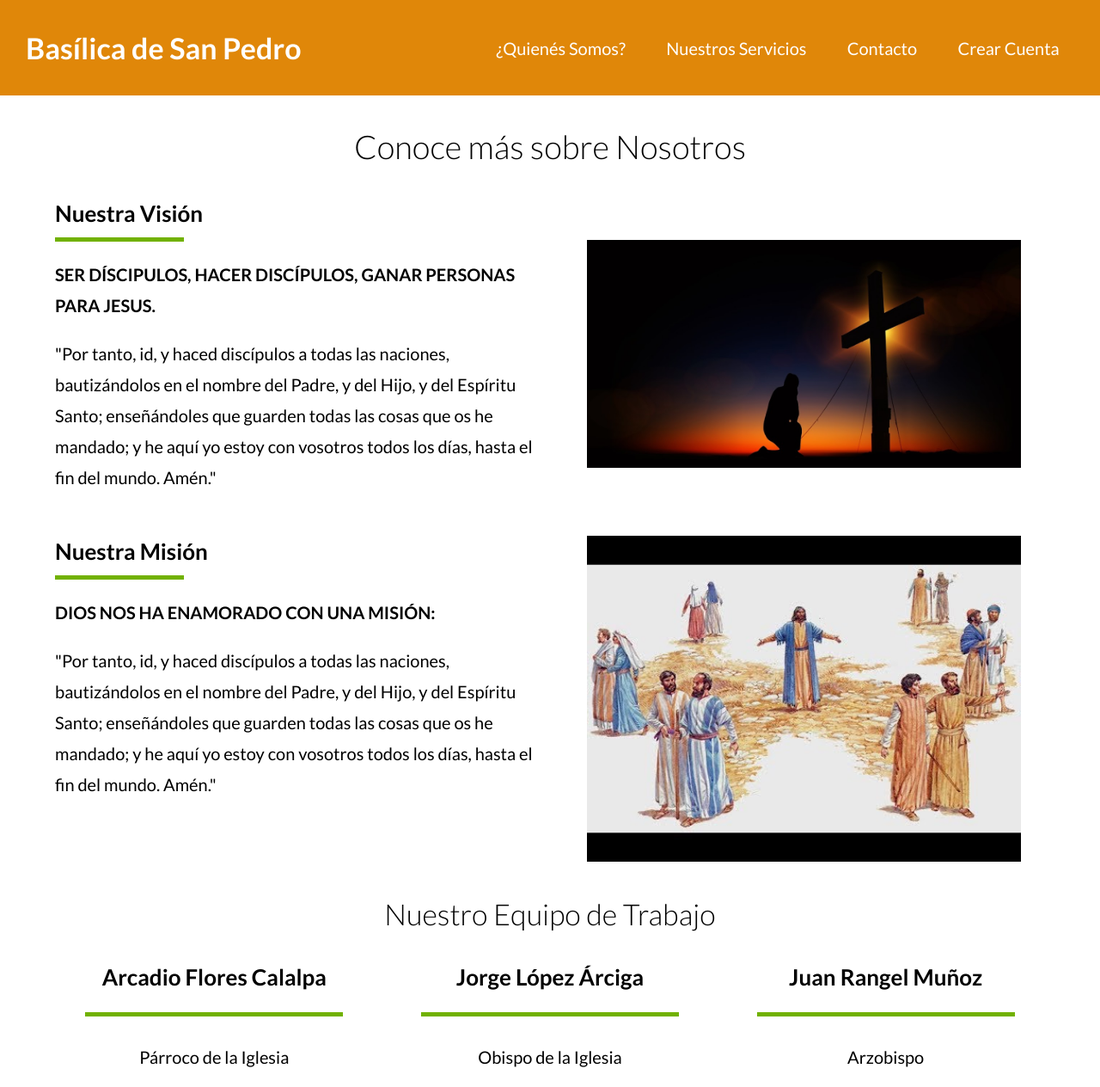
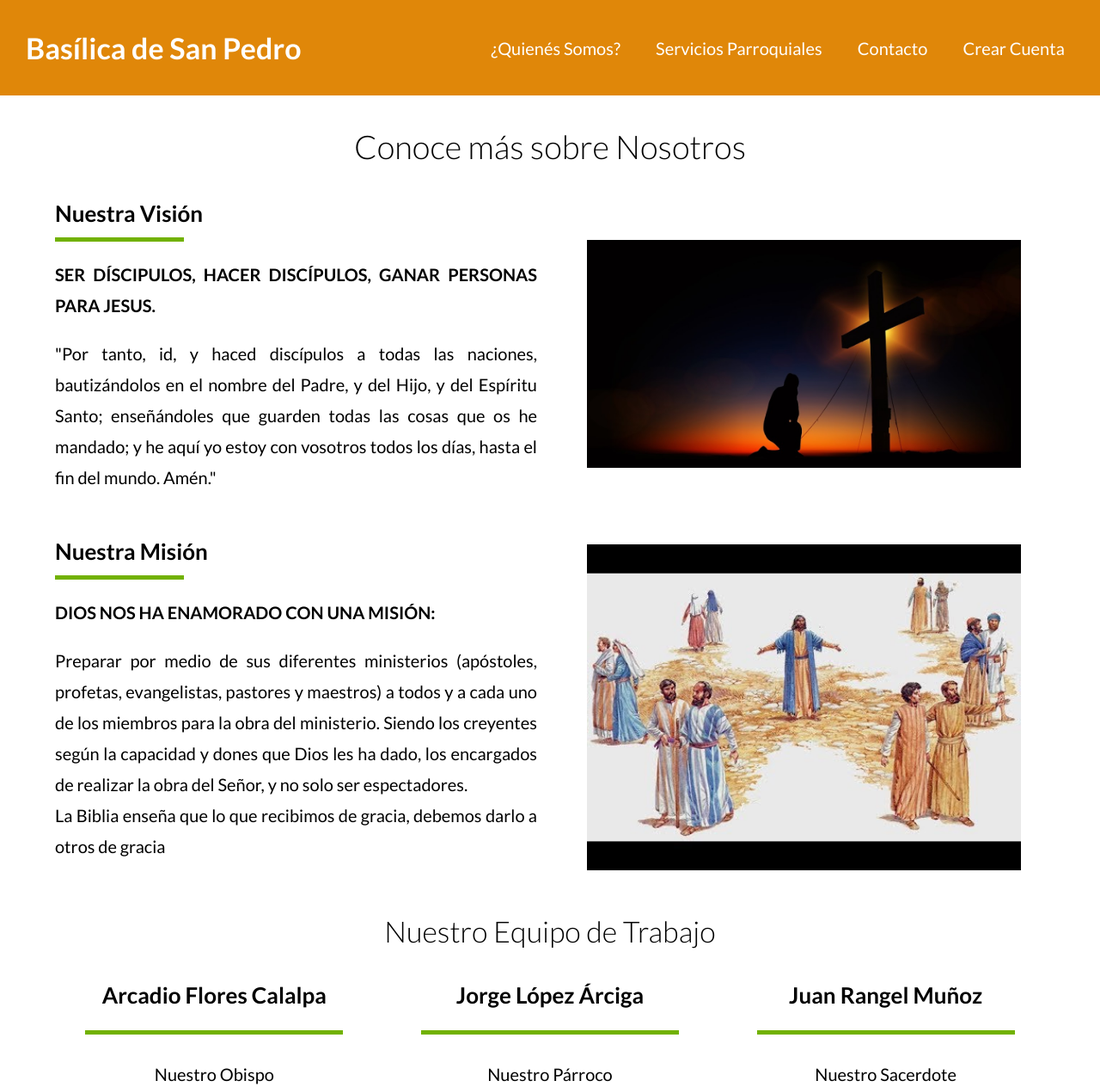
Before and after one commit to MarcoHdezH/Proyecto_Web, a PHP site: page /nosotros.php in a window 1280 px wide. Shown: the top 1264 px of the page at 86% size. Run offline with PHP 8.4, Linux system fonts and the light colour scheme; style sheets or scripts are compiled from the project's sources.

Commit message:
Nosotros y Contacto Terminado

```diff
--- a/includes/templates/footer.php
+++ b/includes/templates/footer.php
@@ -5,7 +5,7 @@
         </div>
         <nav class="navegacion">
             <a href="/nosotros.php">¿Quienés Somos?</a>
-            <a href="/servicios.php">Nuestros Servicios</a>
+            <a href="/servicios.php">Servicios Parroquiales</a>
             <a href="/contacto.php">Contacto</a>
             <a href="/login.php">Crear Cuenta</a>
         </nav>
--- a/includes/templates/header.php
+++ b/includes/templates/header.php
@@ -13,7 +13,7 @@
             <a href="/index.php"><h2>Basílica de San Pedro</h2></a>
             <nav class="navegacion">
                 <a href="/nosotros.php">¿Quienés Somos?</a>
-                <a href="/servicios.php">Nuestros Servicios</a>
+                <a href="/servicios.php">Servicios Parroquiales</a>
                 <a href="/contacto.php">Contacto</a>
                 <a href="/login.php">Crear Cuenta</a>
             </nav>
--- a/nosotros.php
+++ b/nosotros.php
@@ -20,7 +20,7 @@ include "includes/templates/header.php";
         <div class="vision">
             <h4>Nuestra Misión</h4>
             <p class="lema">Dios nos ha enamorado con una misión:</p>
-            <p>"Por tanto, id, y haced discípulos a todas las naciones, bautizándolos en el nombre del Padre, y del Hijo, y del Espíritu Santo; enseñándoles que guarden todas las cosas que os he mandado; y he aquí yo estoy con vosotros todos los días, hasta el fin del mundo. Amén."</p>
+            <p>Preparar por medio de sus diferentes ministerios (apóstoles, profetas, evangelistas, pastores y maestros) a todos y a cada uno de los miembros para la obra del ministerio. Siendo los creyentes según la capacidad y dones que Dios les ha dado, los encargados de realizar la obra del Señor, y no solo ser espectadores. <br>La Biblia enseña que lo que recibimos de gracia, debemos darlo a otros de gracia</p>
 
         </div>
         <div class="contenedor imagen">
@@ -33,21 +33,35 @@ include "includes/templates/header.php";
         <div class="sacerdotes">
             <article>
                 <h4>Arcadio Flores Calalpa</h4>
-                <p>Párroco de la Iglesia</p>
+                <p>Nuestro Obispo</p>
                 <img src="/build/img/sacerdote1.webp">
             </article>
 
             <article>
                 <h4>Jorge López Árciga</h4>
-                <p>Obispo de la Iglesia</p>
+                <p>Nuestro Párroco</p>
                 <img src="/build/img/sacerdote2.webp">
             </article>
 
             <article>
                 <h4>Juan Rangel Muñoz</h4>
-                <p>Arzobispo</p>
+                <p>Nuestro Sacerdote</p>
                 <img src="/build/img/sacerdote3.webp">
             </article>
+        </div>
+    </section>
+
+    <section class="contenedor accesibilidad">
+        <div>
+            <h4>Horarios de Misa</h4>
+            <p class="informacion-meta">Lunes a Viernes <span>10:00am - 4:00pm</span></p>
+            <p class="informacion-meta">Fines de Semana <span>10:00am - 2:00pm</span></p>
+            <p class="informacion-meta">Para cualquier duda sobre los horarios llamar al <span>222-1237899</span></p>
+            <p class="informacion-meta">¿Tienes Dudas sobre algo? Envianos un Mensaje <span><a href="/contacto.php">Contactar</a></span></p>
+        </div>
+        <div>
+            <h4>¿Donde Ubicarnos?</h4>
+            <iframe src="https://www.google.com/maps/embed?pb=!1m18!1m12!1m3!1d14656.377322962868!2d-98.19395119716457!3d19.043485456316294!2m3!1f0!2f0!3f0!3m2!1i1024!2i768!4f13.1!3m3!1m2!1s0x85cfc6bf20c8748d%3A0x15772a534ef8e783!2sTemplo%20y%20convento%20franciscano%20de%20la%20impresi%C3%B3n%20de%20las%20llagas%20de%20San%20Francisco!5e0!3m2!1ses-419!2smx!4v1680208671142!5m2!1ses-419!2smx" width="600" height="200" style="border:0;" allowfullscreen="" loading="lazy" referrerpolicy="no-referrer-when-downgrade"></iframe>
         </div>
     </section>
 </main>
--- a/src/scss/layout/_inferior.scss
+++ b/src/scss/layout/_inferior.scss
@@ -50,5 +50,8 @@
 .informacion-meta{
     span{
         color: $amarillo;
+        a{
+            color: $amarillo;
+        }
     }
 }
--- a/src/scss/layout/_nosotros.scss
+++ b/src/scss/layout/_nosotros.scss
@@ -1,53 +1,65 @@
-.contenido-nosotros{
-    @include grid(2,3rem);
+.contenido-nosotros {
+  @include grid(2, 3rem);
   margin-bottom: 3rem;
 
-    h4{
+  h4 {
     margin: 0;
     line-height: 1.4;
 
-        &::after{
-            content: '';
+    &::after {
+      content: "";
       display: block;
       width: 15rem;
-            height: .5rem;
+      height: 0.5rem;
       background-color: $verde;
       margin-top: 1rem;
     }
   }
 }
 
-.lema{
+.lema {
   text-transform: uppercase;
   font-weight: $bold;
 }
 
-.imagen{
+.vision {
+  p {
+    text-align: justify;
+  }
+}
+
+.imagen {
   margin: auto;
   text-align: center;
 }
 
-.sacerdotes{
-    @include grid(3,2rem);
-    h4{
+.sacerdotes {
+  @include grid(3, 2rem);
+  h4 {
     margin: 0;
     line-height: 1.4;
     text-align: center;
 
-        &::after{
-            content: '';
+    &::after {
+      content: "";
       display: inline-block;
       width: 30rem;
-            height: .5rem;
+      height: 0.5rem;
       background-color: $verde;
       margin-top: 1rem;
       justify-content: center;
     }
   }
 
-    article{
-        p{
+  article {
+    p {
       text-align: center;
     }
   }
 }
+
+.accesibilidad {
+  @include grid(2, 3rem);
+  margin-top: 3rem;
+  margin-bottom: 3rem;
+}
```
Lines whose indentation alone changed are shown as unchanged.
